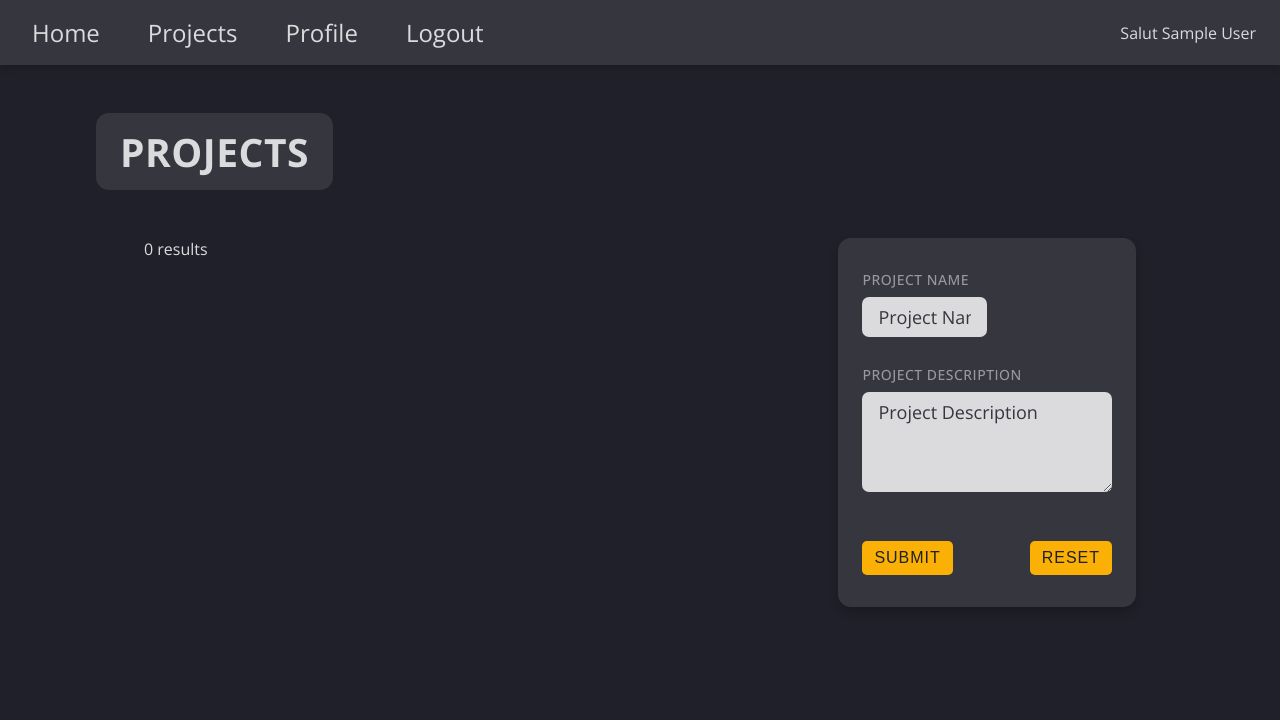
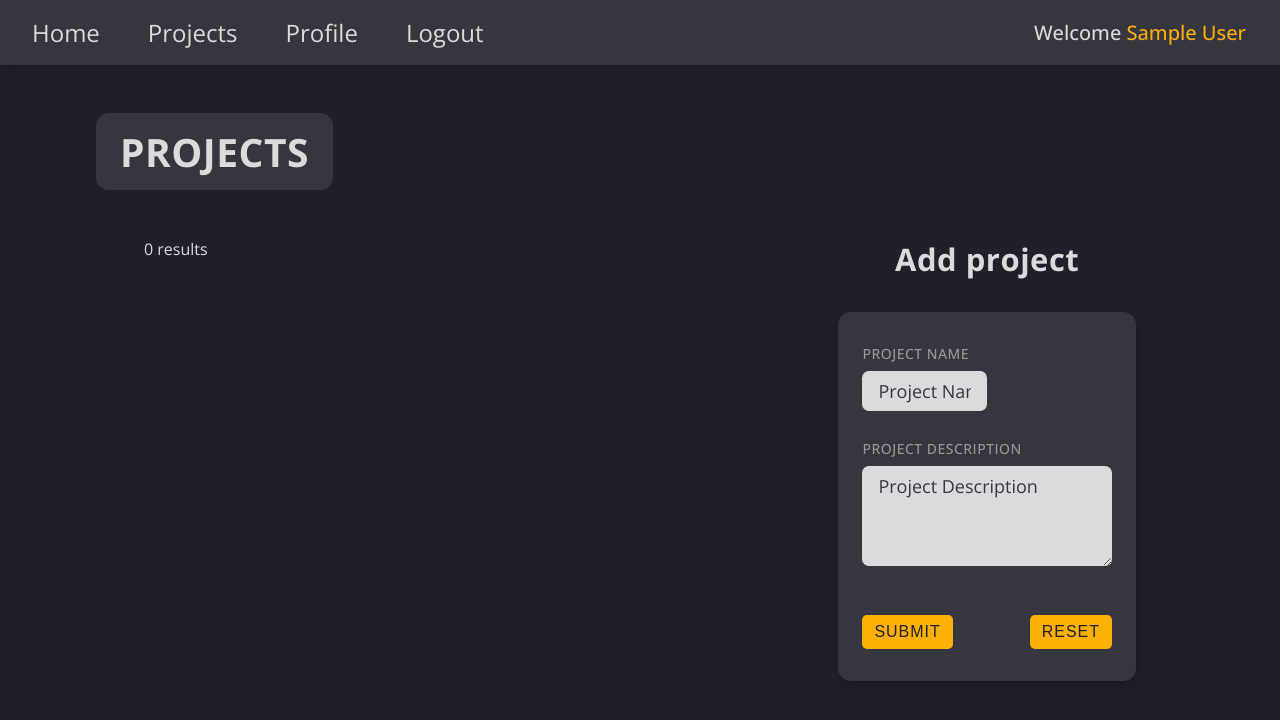
Before and after one commit to IvanoiuPetrut/Project-Selector, a PHP site: page /projects.php in a window 1280 px wide. Shown: the top 720 px of the page. Run offline with PHP 8.4, Linux system fonts and the light colour scheme; the visitor is signed in with stand-in values (Sample User, id 1); data that the repository does not hold is empty.

Commit message:
small changes

```diff
--- a/logged-in.php
+++ b/logged-in.php
@@ -1,8 +1,9 @@
 <?php
 
     if ( isset($_SESSION['user_id']) && ! empty ( $_SESSION['user_id'])) {
-        echo 'Salut ' . $_SESSION['user_name'];
+        // echo user name
+        echo '<p class="welcome-message">Welcome <span class="name">' . $_SESSION['user_name'] . '</span></p>';
     } else {
-        echo 'Nu esti autentificat';
+        echo '<p class="welcome-message">You are not logged in</p>';
     }
 ?>
--- a/login.php
+++ b/login.php
@@ -76,9 +76,8 @@
                   class="form__input"
                   name="password"
                   type="password"
-                  minlength="8"
-                  maxlength="30"
-
+                  pattern="(?=.*\d)(?=.*[a-z])(?=.*[A-Z]).{8,64}"
+                  title="Must contain at least one number and one uppercase and lowercase letter, and at least 8 or more characters"
                   id="password"
                   placeholder="Password"
                   required
--- a/profile.php
+++ b/profile.php
@@ -79,12 +79,12 @@
           $sql = "SELECT projects.id, projects.name, projects.description FROM projects INNER JOIN chosen_projects ON projects.id = chosen_projects.id_project WHERE chosen_projects.id_user = '$user_id' and chosen_projects.status = 0";
           $result = $link -> query($sql);
           if($result -> num_rows > 0) {
-            echo '<div>';
+            echo '<div class="prject__profile">';
             while($row = $result -> fetch_assoc()) {
               $row_chosen_projects = $result_chosen_project_id -> fetch_assoc();
               echo '<div class="project__wrapper">';
               echo '<div class="project">';
-              echo '<h2 class="heading--secondary">Materie &mdash; ' . $row['name'] . '<ion-icon name="chevron-down-outline" class="icon icon-accordion"></ion-icon></h2>';
+              echo '<h2 class="heading--secondary">' . $row['name'] . '</h2>';
               echo '<p class="project__description">' . $row['description'] . '</p>';
               echo '</div>';
 
@@ -130,7 +130,7 @@
 
         echo '<div class="project__table">';
         echo '<h4 class="heading--quaternary"> Projects &ndash; Finished </h4>';
-          $sql = "SELECT projects.name, users.first_name, users.last_name FROM projects INNER JOIN chosen_projects ON projects.id = chosen_projects.id_project INNER JOIN users ON users.id = chosen_projects.id_user WHERE chosen_projects.status = 1";
+          $sql = "SELECT projects.name, users.first_name, users.last_name FROM projects INNER JOIN chosen_projects ON projects.id = chosen_projects.id_project INNER JOIN users ON users.id = chosen_projects.id_user WHERE chosen_projects.status  = 1";
           $result = $link -> query($sql);
           if($result -> num_rows > 0) {
             echo <<<HTML
--- a/projects.php
+++ b/projects.php
@@ -64,7 +64,7 @@
               while ($row = $result->fetch_assoc()) {
                 echo '<div class="project__wrapper">';
                 echo '<div class="project">';
-                echo '<h2 class="heading--secondary">' . $row['name'] . '</ion-icon></h2>';
+                echo '<h2 class="heading--secondary">' . $row['name'] . '</h2>';
                 echo '<p class="project__description">' . $row['description'] . '</p>';
                 echo '</div>';
 
@@ -90,8 +90,11 @@
         ?>
       </section>
 
-      <section>
+      <section class="section__add-project">
         <?php
+          if(isset($_SESSION['user_role']) && ($_SESSION['user_role'] == 2 || $_SESSION['user_role'] == 3)) {
+          echo '<h2 class="heading--secondary"> Add project </h2>';
+          }
           if(isset($_SESSION['user_role']) && ($_SESSION['user_role'] == 2 || $_SESSION['user_role'] == 3)) {
             echo <<<HTML
               <!-- form -->
--- a/styles/style.css
+++ b/styles/style.css
@@ -1,4 +1,14 @@
 /* NAVIGATION */
+.welcome-message {
+  font-size: 2rem;
+  font-weight: 500;
+  color: var(--text);
+  margin-right: 1rem;
+}
+
+.name {
+  color: var(--primary);
+}
 
 .nav {
   display: flex;
@@ -107,6 +117,10 @@
 
 /* FORM FROM PROJECT PAGE */
 
+.section__add-project .heading--secondary {
+  text-align: center;
+}
+
 .form {
   font-family: inherit;
   background-color: var(--bg-secondary);
@@ -192,6 +206,10 @@
   grid-gap: 3.2rem;
 }
 
+.prject__profile {
+  width: 100%;
+}
+
 .projects__wrapper table {
   width: 100%;
   border-collapse: collapse;
@@ -234,6 +252,7 @@ table tr:nth-child(odd) {
 .admin__wrapper table th:last-child,
 .admin__wrapper table th:nth-last-child(2) {
   background-color: var(--bg);
+  text-align: center;
 }
 
 .lnk--admin:link,
```
